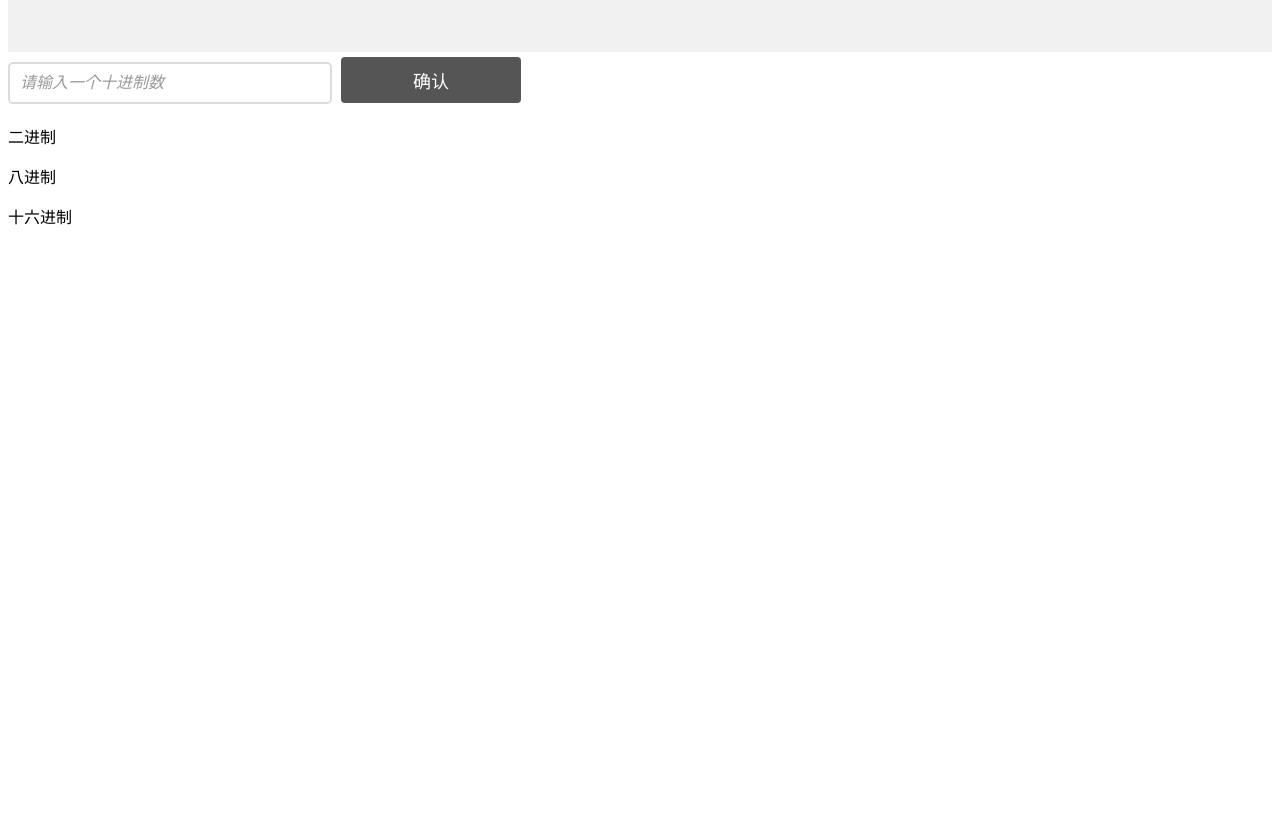
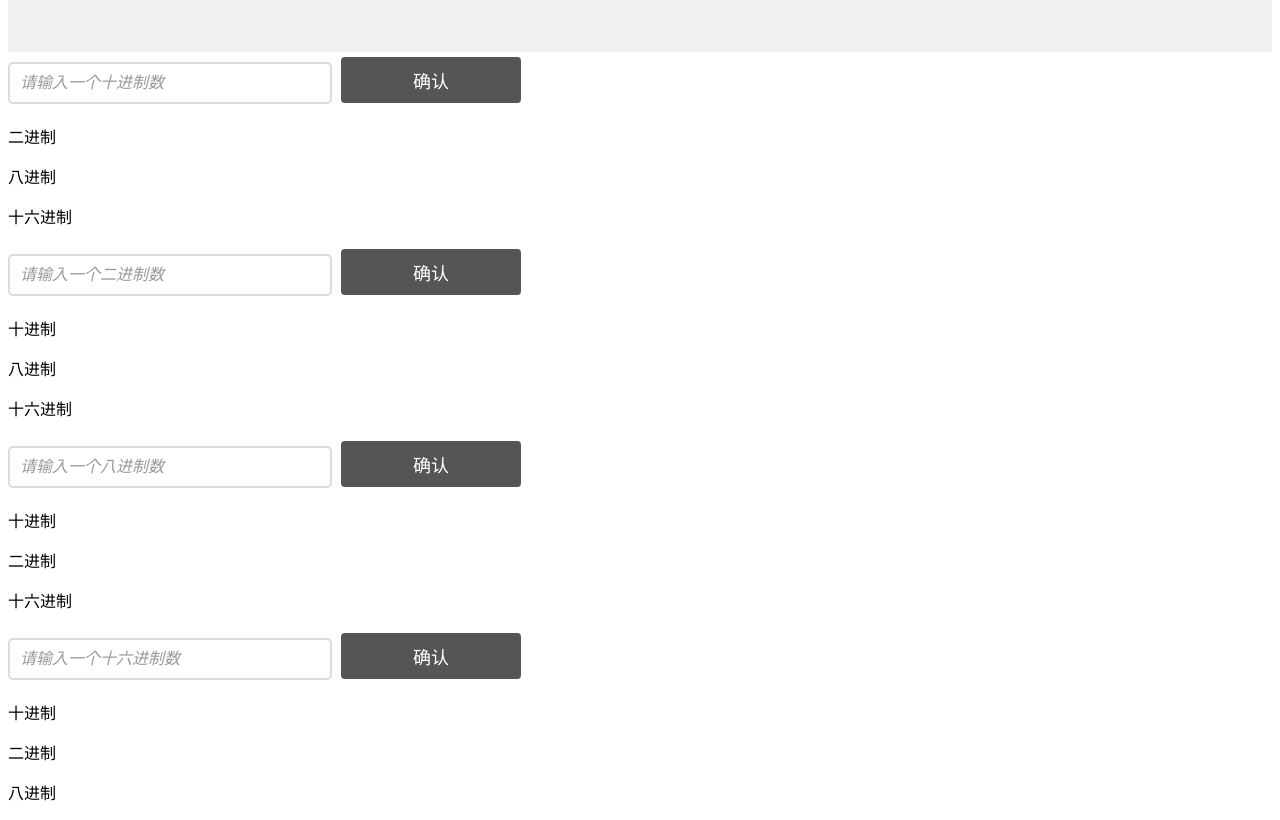
Before and after one commit to Rectangle518/Learning, a plain HTML site: page JinZhiTrans.html in a window 1280 px wide. Shown: the part 145-965 px from the top of the page. Before the commit the page ends 800 px from the top, so only its background shows below. Drawn offline with Linux system fonts and the light colour scheme.

Commit message:
Update JinZhiTrans.html

```diff
--- a/JinZhiTrans.html
+++ b/JinZhiTrans.html
@@ -95,5 +95,68 @@
           document.getElementById("output_16").innerText = "十六进制:  0x" + s_16;
         }
     </script>
+
+    <!--输入框2-->
+    <input type="text" id="i2" placeholder="请输入一个二进制数" />
+    <button onclick="processInput2()" class="button"><span>确认</span></button>
+    <p id="output_2_10">十进制</p>
+    <p id="output_2_8">八进制</p>
+    <p id="output_2_16">十六进制</p>
+    <script>
+        function processInput2() {
+          // 获取输入框的值
+          let userInput_2 = document.getElementById("i2").value;
+          let number2 = parseInt(userInput_2, 2);
+          // 处理输入的数据
+          let s_02_10 = number2;
+          let s_02_08 = number2.toString(8);
+          let s_02_16 = number2.toString(16).toUpperCase();
+          document.getElementById("output_2_10").innerText = "十进制:  " + s_02_10;
+          document.getElementById("output_2_8").innerText = "八进制:  0" + s_02_08;
+          document.getElementById("output_2_16").innerText = "十六进制:  0x" + s_02_16;
+        }
+    </script>
+
+    <!--输入框8-->
+    <input type="text" id="i8" placeholder="请输入一个八进制数" />
+    <button onclick="processInput8()" class="button"><span>确认</span></button>
+    <p id="output_8_10">十进制</p>
+    <p id="output_8_2">二进制</p>
+    <p id="output_8_16">十六进制</p>
+    <script>
+        function processInput8() {
+          // 获取输入框的值
+          let userInput_8 = document.getElementById("i8").value;
+          let number8 = parseInt(userInput_8, 8);
+          // 处理输入的数据
+          let s_08_10 = number8;
+          let s_08_02 = number8.toString(2);
+          let s_08_16 = number8.toString(16).toUpperCase();
+          document.getElementById("output_8_10").innerText = "十进制:  " + s_08_10;
+          document.getElementById("output_8_2").innerText = "二进制:  " + s_08_02;
+          document.getElementById("output_8_16").innerText = "十六进制:  0x" + s_08_16;
+        }
+    </script>
+
+    <!--输入框16-->
+    <input type="text" id="i16" placeholder="请输入一个十六进制数" />
+    <button onclick="processInput16()" class="button"><span>确认</span></button>
+    <p id="output_16_10">十进制</p>
+    <p id="output_16_2">二进制</p>
+    <p id="output_16_8">八进制</p>
+    <script>
+        function processInput16() {
+          // 获取输入框的值
+          let userInput_16 = document.getElementById("i16").value;
+          let number16 = parseInt(userInput_16, 16);
+          // 处理输入的数据
+          let s_16_10 = number16;
+          let s_16_02 = number16.toString(2);
+          let s_16_08 = number16.toString(8);
+          document.getElementById("output_16_10").innerText = "十进制:  " + s_16_10;
+          document.getElementById("output_16_2").innerText = "二进制:  " + s_16_02;
+          document.getElementById("output_16_8").innerText = "八进制:  0x" + s_16_08;
+        }
+    </script>
   </body>
 </html>
```
